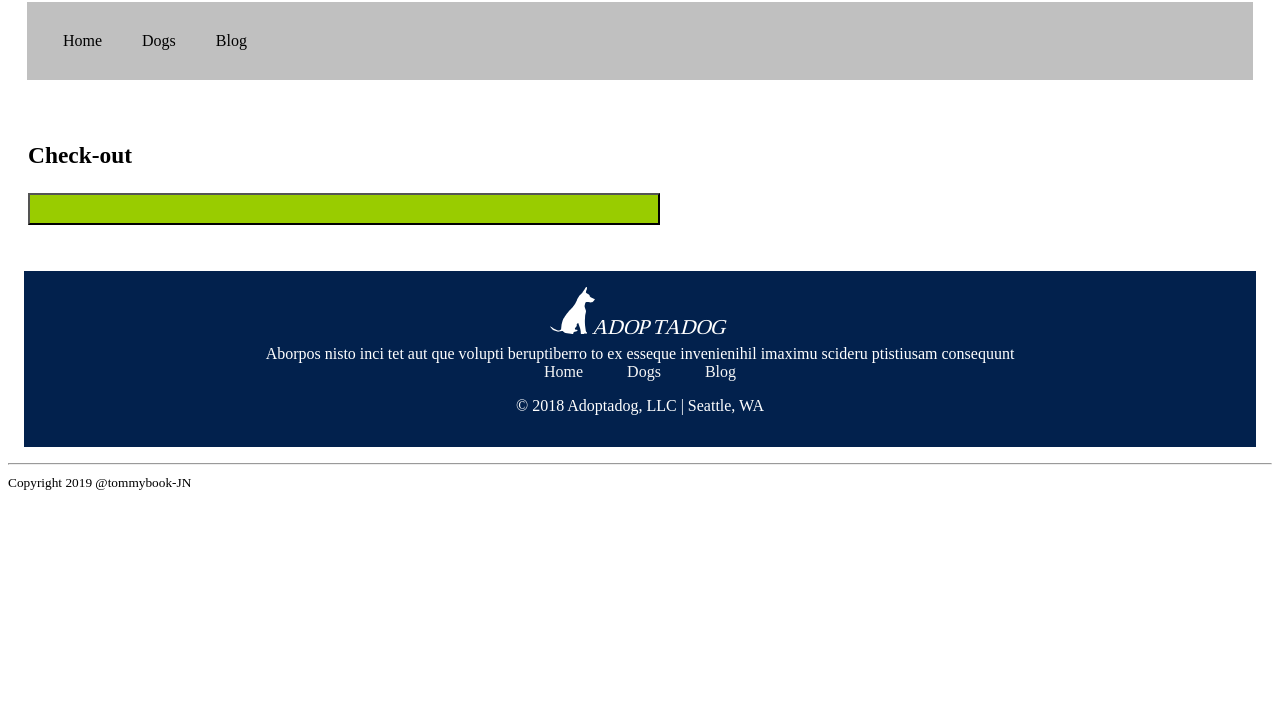
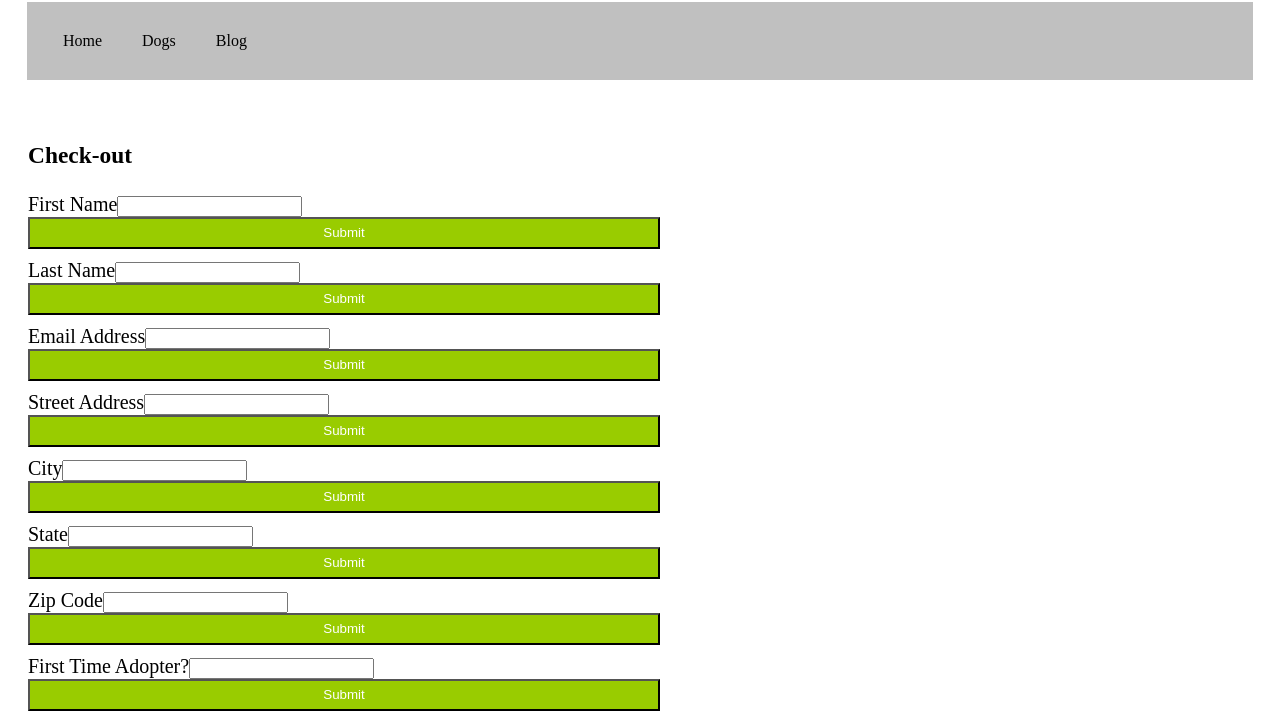
Before and after one commit to github-tommy/html200-adopt-a-dog-final, a plain HTML site: page contact.html in a window 1280 px wide. Shown: the part 256-980 px from the top of the page. Before the commit the page ends 800 px from the top, so only its background shows below. Drawn offline with Linux system fonts and the light colour scheme.

Commit message:
Created form container

```diff
--- a/contact.html
+++ b/contact.html
@@ -20,7 +20,7 @@
     </nav>
     <div class="form-container">
         <h3>Check-out</h3>
-        <button type="submit"></button>
+        <!-- <button type="submit"></button> -->
 
 
     </div>
--- /dev/null
+++ b/dogForm.js
@@ -0,0 +1,41 @@
+
+// =====CREATE FORM ========================================================
+
+const form = document.createElement('form');
+const fields = ['First Name', 'Last Name', 'Email Address', 'Street Address', 'City', 'State', 'Zip Code', 'First Time Adopter?',];
+
+for(let i = 0; i <fields.length; i++) {
+    const label = document.createElement('label');
+    label.textContent = fields[i];
+    label.setAttribute('for',fields[i]);
+
+    const input = document.createElement('input');
+    input.setAttribute('id', fields[i]);
+
+    form.appendChild(label);
+    form.appendChild(input);
+
+    const submitButton = document.createElement('button');
+    submitButton.setAttribute ('type', 'submit');
+    submitButton.textContent = 'Submit';
+
+    form.appendChild(submitButton);
+
+    let formContainer = document.querySelector('.form-container');
+
+    form.addEventListener('submit', function(e) {
+        e.preventDefault();
+        console.log('form submitted');
+        console.log(form.elements[0].value);
+        console.log(form.elements[1].value);
+        console.log(form.elements[2].value);
+        console.log(form.elements[3].value);
+        console.log(form.elements[4].value);
+        console.log(form.elements[5].value);
+        console.log(form.elements[6].value);
+        console.log(form.elements[7].value);
+    })
+    formContainer.appendChild(form);
+}
+
+console.log(form);
```
Also changed, not shown: dogAlert.js (+37 -0 lines).
